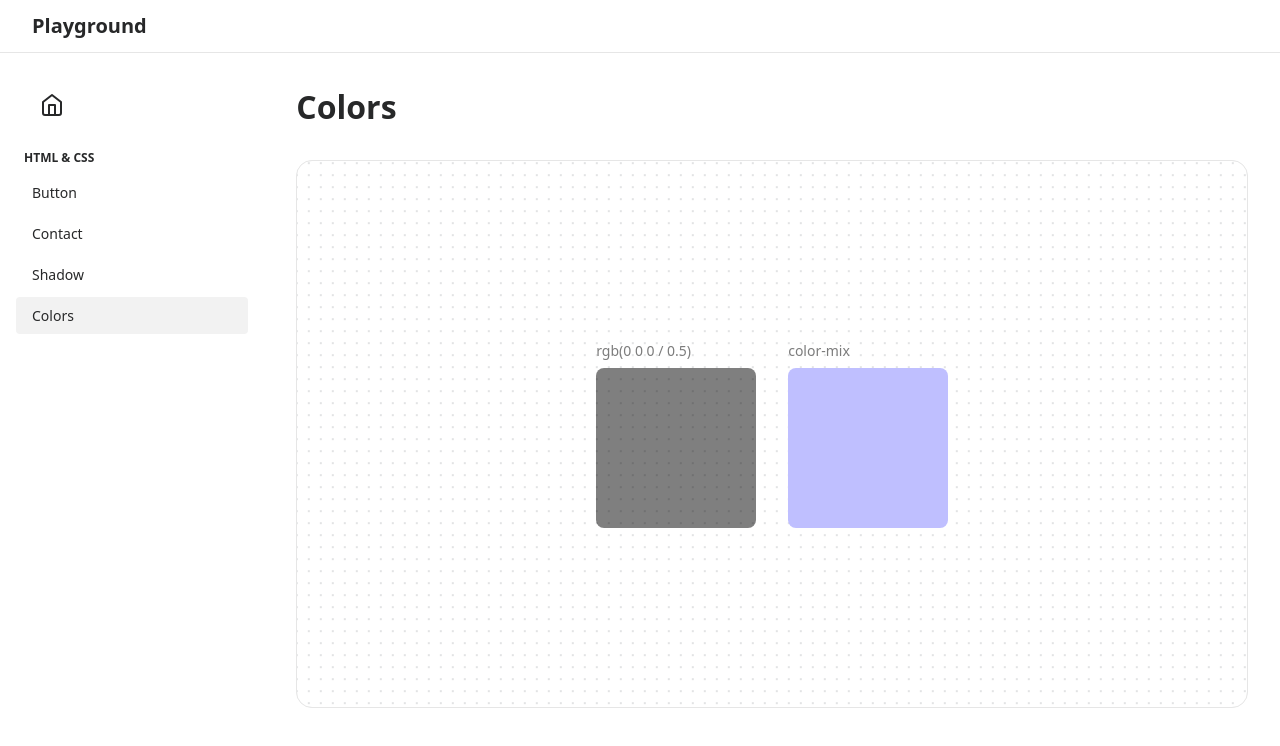
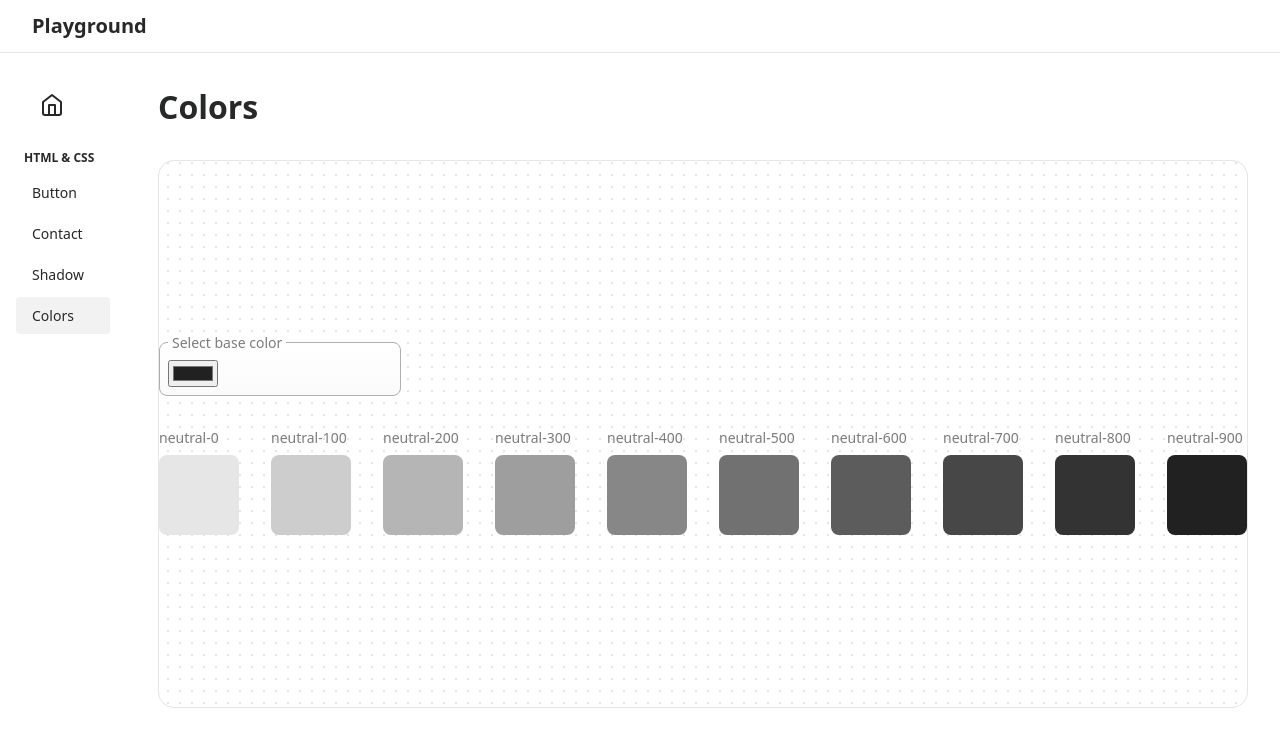
Before and after one commit to franckgaudin/back-to-basics, a React (Vite) app: page /colors in a window 1280 px wide. Shown: the top 746 px of the page. Built offline with nearby package versions, Linux system fonts and the light colour scheme.

Commit message:
Add color selection feature and display neutral colors

```diff
--- /dev/null
+++ b/src/components/Stack.tsx
@@ -0,0 +1,7 @@
+import "./components.css";
+
+export default function Stack({
+  children,
+}: React.ComponentPropsWithoutRef<"div">) {
+  return <div className="stack">{children}</div>;
+}
--- a/src/components/components.css
+++ b/src/components/components.css
@@ -1,5 +1,11 @@
 .flex {
   display: flex;
+  gap: 2rem;
+}
+
+.stack {
+  display: flex;
+  flex-direction: column;
   gap: 2rem;
 }
 
@@ -21,3 +27,20 @@
   border-radius: 0.5rem;
   background-color: #fff;
 }
+
+.fieldset {
+  max-width: 14rem;
+  border: 1px solid rgb(175, 175, 175);
+  border-radius: 0.5rem;
+  background: linear-gradient(#fff, rgb(0 0 0 / 0.02));
+  background-color: #fff;
+  padding: 0.5rem;
+  margin: 0;
+}
+
+legend {
+  font-size: 0.875rem;
+  font-weight: 500;
+  color: rgb(124, 124, 124);
+  padding-inline: 0.25rem;
+}
--- a/src/pages/Colors.tsx
+++ b/src/pages/Colors.tsx
@@ -1,21 +1,38 @@
+import { useState } from "react";
+import clsx from "clsx";
+
+import Stack from "../components/Stack";
 import Flex from "../components/Flex";
 import Preview from "../components/Preview";
 
 import "./colors.css"
 
+const colors = {
+  neutral: [0, 100, 200, 300, 400, 500, 600, 700, 800, 900],
+}
+
 export default function ColorsPage() {
+  const [baseColor, setBaseColor] = useState<string>("#212121");
+
   return (
     <>
       <h1 className="title">Colors</h1>
       <div className="playground">
-        <Flex>
-          <Preview label="rgb(0 0 0 / 0.5)">
-            <div className="box colors" />
-          </Preview>
-          <Preview label="color-mix">
-            <div className="box color-mix" />
-          </Preview>
-        </Flex>
+        <Stack>
+          <fieldset className="fieldset">
+            <legend>Select base color</legend>
+            <input type="color" value={baseColor} onChange={event => setBaseColor(event.target.value)}/>
+          </fieldset>
+          <Flex>
+            {colors.neutral.map(
+              (color, index) => (
+                <Preview key={index} label={`neutral-${color}`}>
+                  <div className={clsx("box neutral", `neutral-${color}`)} style={{ "--dark": baseColor }} />
+                </Preview>
+              )
+            )}
+          </Flex>
+        </Stack>
       </div>
     </>
   );
--- a/src/pages/colors.css
+++ b/src/pages/colors.css
@@ -1,7 +1,47 @@
-.colors {
-  background-color: rgb(0 0 0 / 0.5)
+.neutral {
+  --dark: #212121;
+  --white: #fff;
+  --percentage: 0%;
+
+  height: 5rem;
+  width: 100%;
+  background-color: color-mix(in oklch, var(--dark), var(--white) var(--percentage));
 }
 
-.color-mix {
-  background-color: color-mix(in srgb, blue 25%, white);
+.neutral-900 {}
+
+.neutral-800 {
+  --percentage: 10%;
 }
+
+.neutral-700 {
+  --percentage: 20%;
+}
+
+.neutral-600 {
+  --percentage: 30%;
+}
+
+.neutral-500 {
+  --percentage: 40%;
+}
+
+.neutral-400 {
+  --percentage: 50%;
+}
+
+.neutral-300 {
+  --percentage: 60%;
+}
+
+.neutral-200 {
+  --percentage: 70%;
+}
+
+.neutral-100 {
+  --percentage: 80%;
+}
+
+.neutral-0 {
+  --percentage: 90%;
+}
--- a/src/routes/root.css
+++ b/src/routes/root.css
@@ -91,6 +91,7 @@
   --rs-landing-demo-dot-color: #e2e3e4;
 
   display: flex;
+  flex-wrap: wrap;
   align-items: center;
   justify-content: center;
   height: 80%;
```
